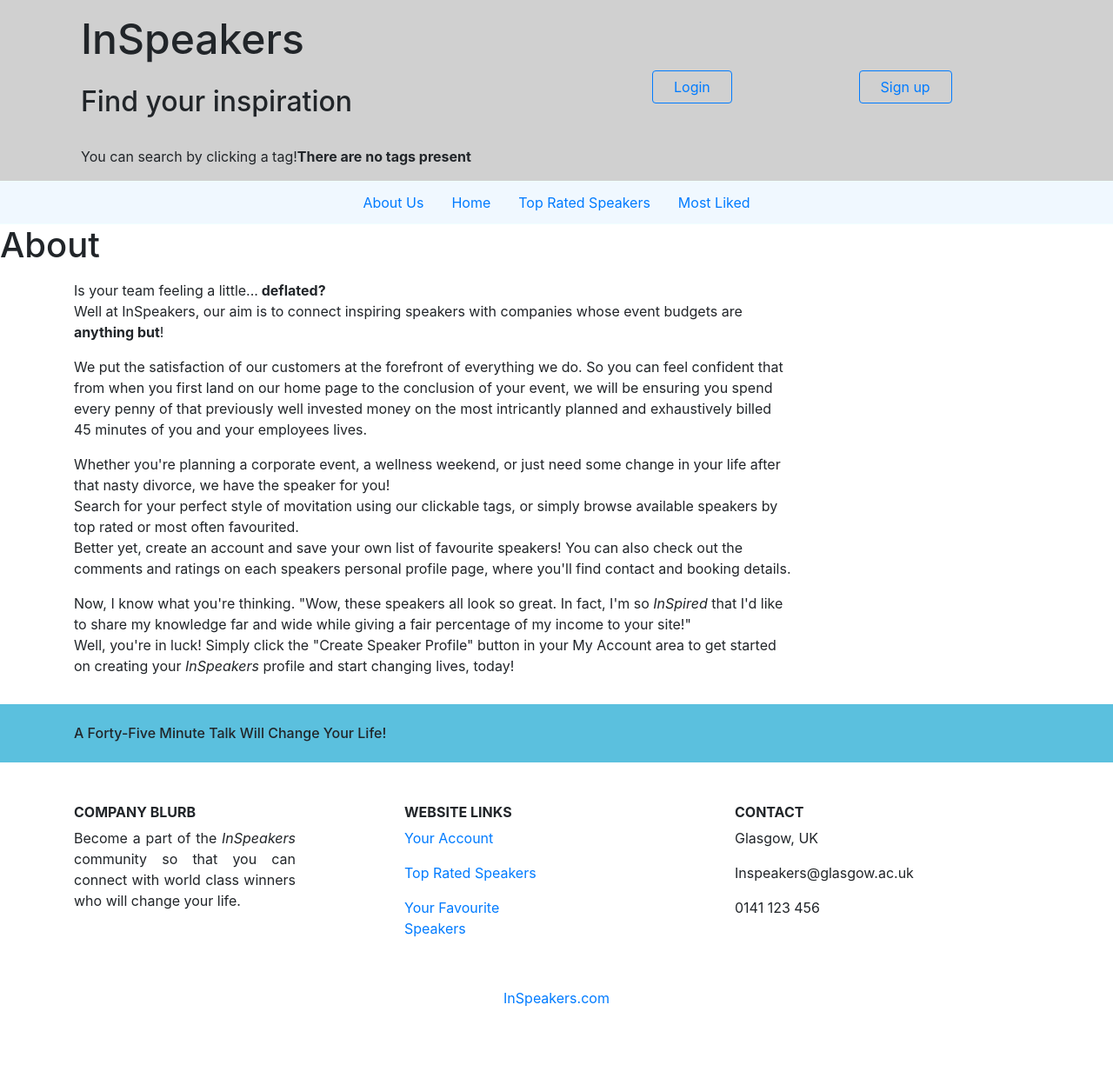
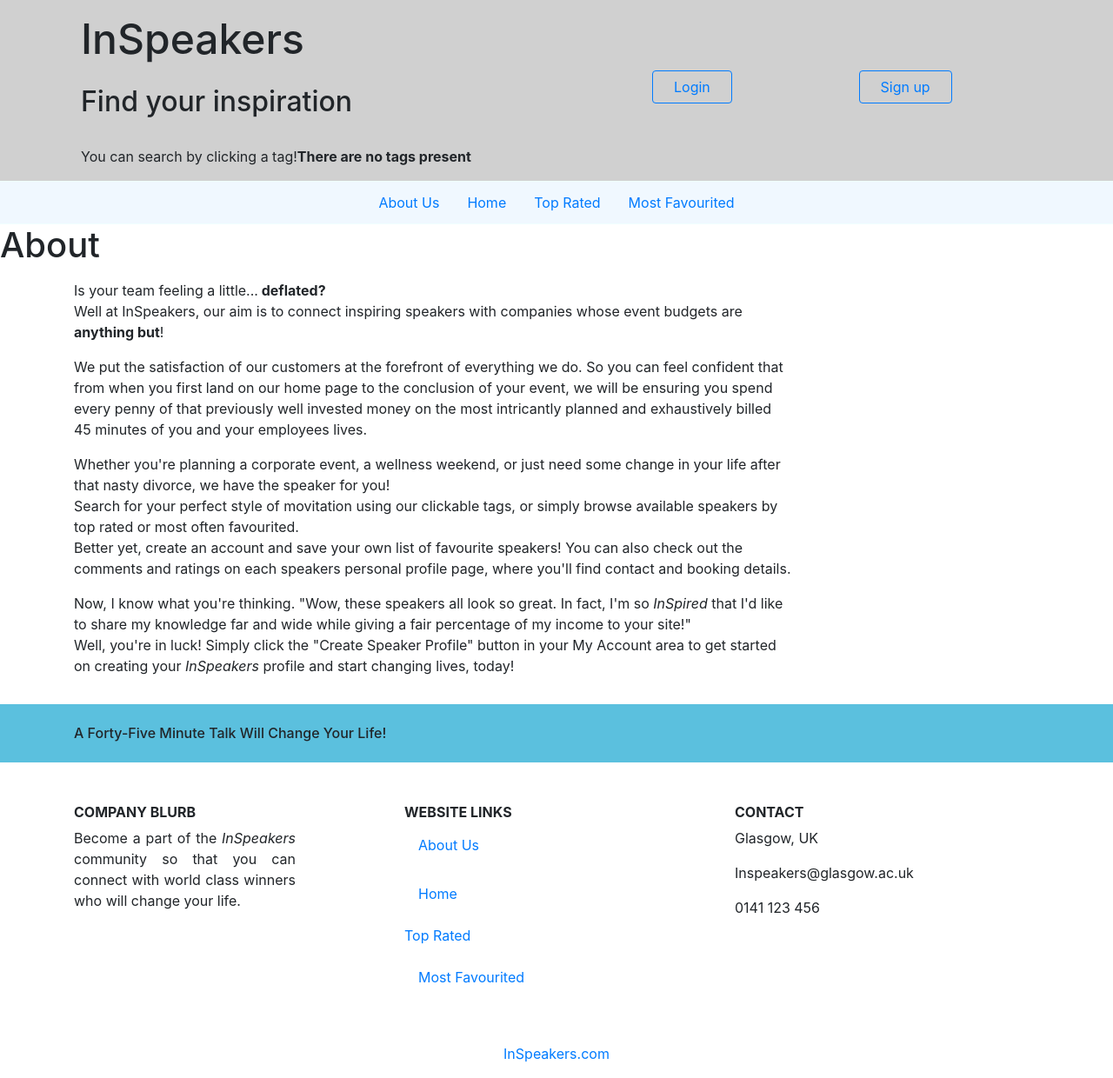
Before and after one commit to KateHickey26/PIMB, a Django app: page /inspeakers/about/ in a window 1280 px wide. Shown: the whole page at 87% size. Before the commit the page ends 1158 px from the top, so only its background shows below. Run offline with Django 3.2, Linux system fonts and the light colour scheme; data that the repository does not hold is empty; some libraries are stand-ins or nearby versions.

Commit message:
updated footer links

```diff
--- a/templates/inspeakers/base.html
+++ b/templates/inspeakers/base.html
@@ -77,10 +77,10 @@
                 <a class="nav-link" href="{% url 'inspeakers:home'%}">Home</a>
                 </li>
                 <li class="nav-item">
-                <a class="nav-link" href="{% url 'inspeakers:rate'%}">Top Rated Speakers</a>
+                <a class="nav-link" href="{% url 'inspeakers:rate'%}">Top Rated</a>
                 </li>
                 <li class="nav-item">
-                <a class="nav-link" href="{% url 'inspeakers:fav' %}">Most Liked</a>
+                <a class="nav-link" href="{% url 'inspeakers:fav' %}">Most Favourited</a>
                 </li>
         </div>
     </nav>
@@ -113,13 +113,16 @@
             <div class="col-md-3 col-lg-2 col-xl-2 mx-auto mb-4">
                 <h6 class="text-uppercase font-weight-bold">Website Links</h6>
                 <p>
-                    <a class="light-grey-text" href="#!">Your Account</a>
+                    <a class="nav-link" href="{% url 'inspeakers:about'%}">About Us</a>
                 </p>
                 <p>
-                    <a class="light-grey-text" href="#!">Top Rated Speakers</a>
+                  <a class="nav-link" href="{% url 'inspeakers:home'%}">Home</a>
                 </p>
                 <p>
-                    <a class="light-grey-text" href="#!">Your Favourite Speakers</a>
+                    <a class="light-grey-text" href="#!">Top Rated</a>
+                </p>
+                <p>
+                  <a class="nav-link" href="{% url 'inspeakers:fav' %}">Most Favourited</a>
                 </p>
             </div>
             <div class="col-md-4 col-lg-3 col-xl-3 mx-auto mb-md-0 mb-4">
```
